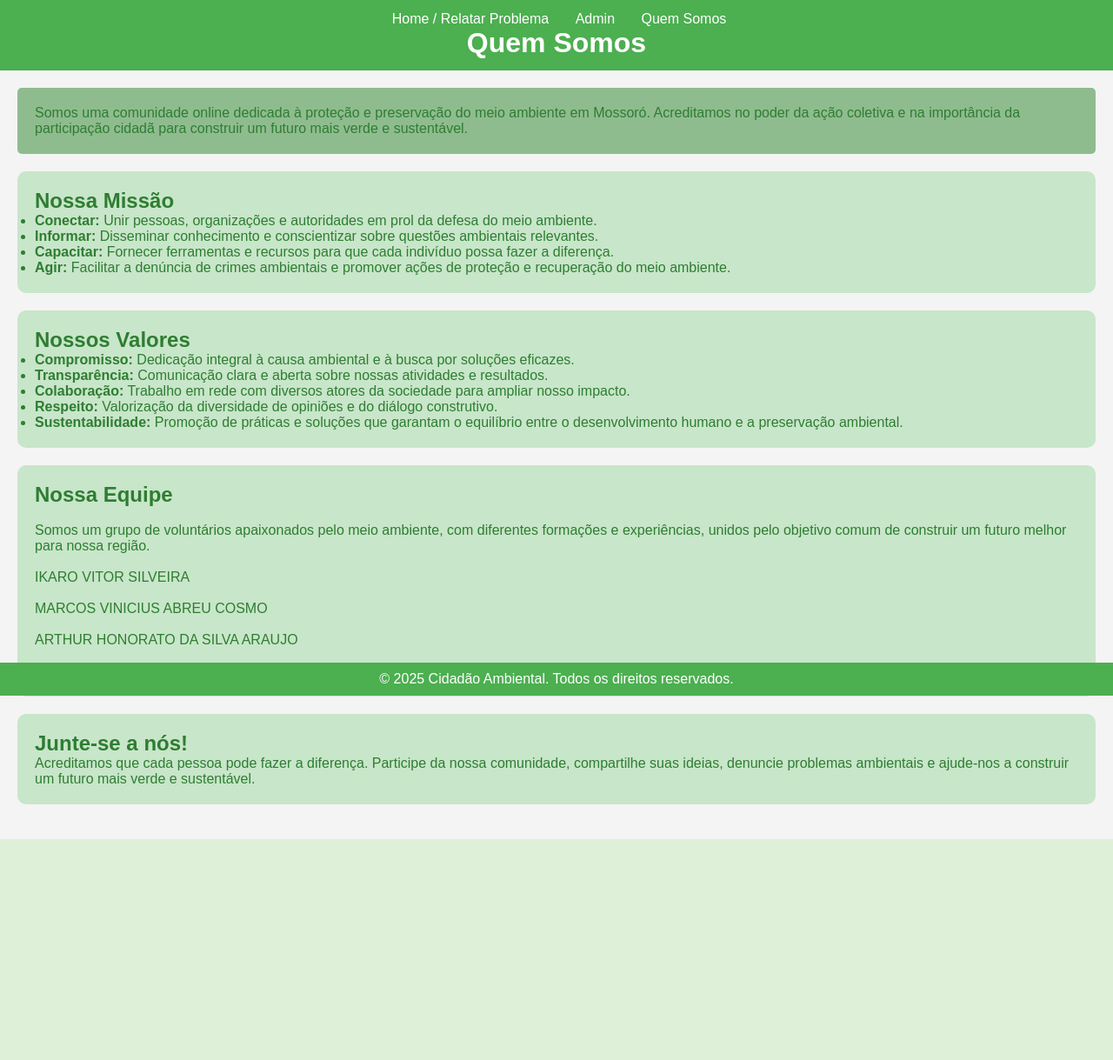
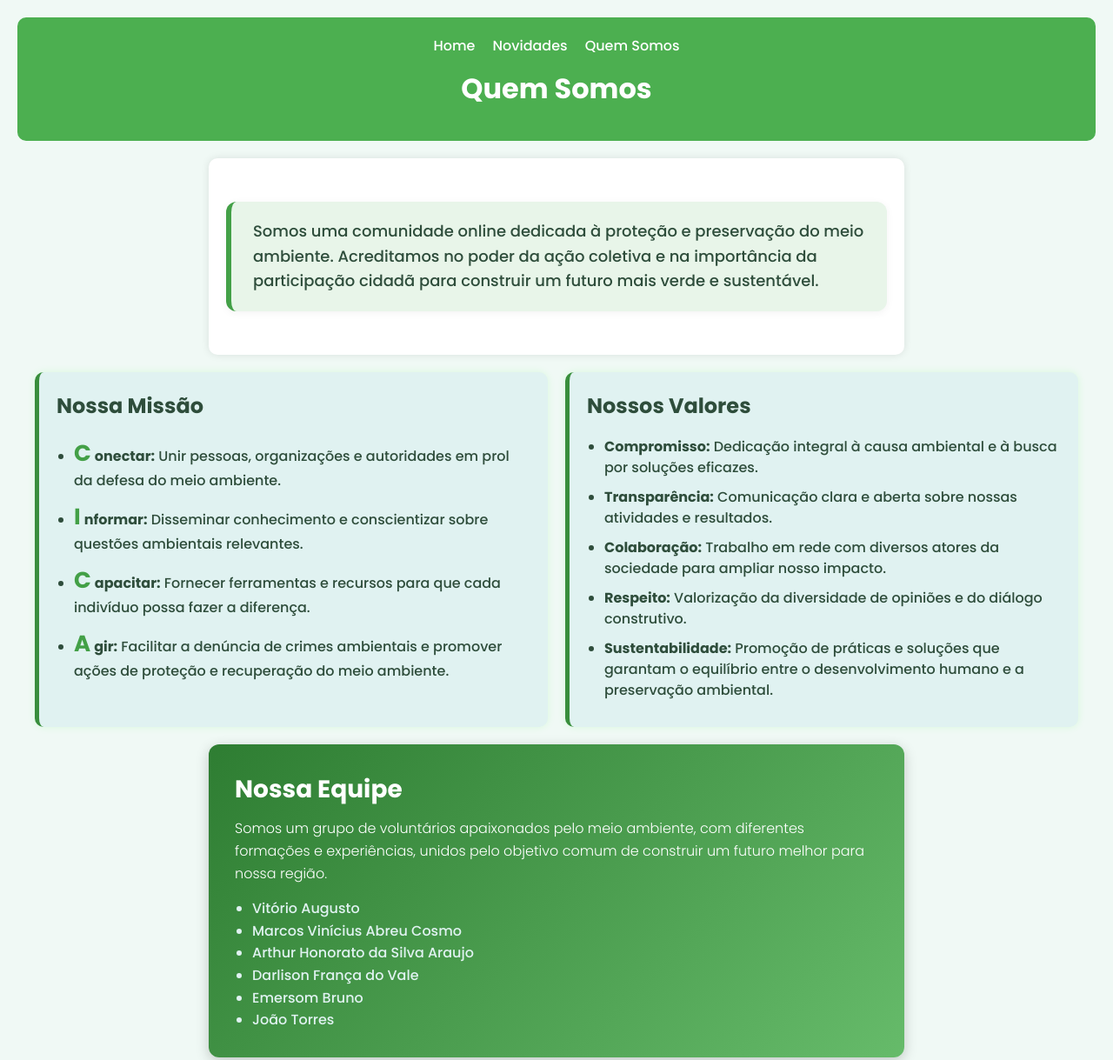
Before and after one commit to Emerson308/CidadaoAmbiental_frontendInicial, a plain HTML site: page quemsomos.html in a window 1280 px wide. Shown: the top 1219 px of the page at 87% size. Before the commit the page ends 965 px from the top, so only its background shows below. Drawn offline with Linux system fonts and the light colour scheme.

Commit message:
Fiz estilização e aprimoramento da Home/quem somos

```diff
--- a/quemsomos.html
+++ b/quemsomos.html
@@ -5,34 +5,41 @@
     <meta name="viewport" content="width=device-width, initial-scale=1.0">
     <title>Cidadão Ambiental - Quem Somos</title>
     <link rel="stylesheet" href="styles/quemsomos.css">
-
+    <link href="https://fonts.googleapis.com/css2?family=Poppins:wght@300;500;700&display=swap" rel="stylesheet">
 </head>
 <body>
     <header>
         <nav>
             <ul>
-                <li><a href="index.html">Home / Relatar Problema</a></li>
-                <li><a href="#admin" id="adminLink">Admin</a></li>
-                <li><a href="quemsomos.html.">Quem Somos</a></li>
+                <li><a href="index.html">Home</a></li>
+                <li><a href="#admin" id="adminLink">Novidades</a></li>
+                <li><a href="quemsomos.html">Quem Somos</a></li>
             </ul>
         </nav>
         <h1>Quem Somos</h1>
     </header>
     <main>
         <section class="about">
-            <p>Somos uma comunidade online dedicada à proteção e preservação do meio ambiente em Mossoró.
-                Acreditamos no poder da ação coletiva e na importância da participação cidadã para construir um futuro mais verde e sustentável.</p>
+                <div class="intro">
+                    <p>
+                        Somos uma comunidade online dedicada à proteção e preservação do meio ambiente.
+                        Acreditamos no poder da ação coletiva e na importância da participação cidadã para construir um futuro mais verde e sustentável.
+                    </p>
+                </div>
             </section>
-        <section class="mission">
+
+        <section class="info-cards">
+            <div class="card mission">
                 <h2>Nossa Missão</h2>
                 <ul>
-                <li><strong>Conectar:</strong> Unir pessoas, organizações e autoridades em prol da defesa do meio ambiente.</li>
-                <li><strong>Informar:</strong> Disseminar conhecimento e conscientizar sobre questões ambientais relevantes.</li>
-                <li><strong>Capacitar:</strong> Fornecer ferramentas e recursos para que cada indivíduo possa fazer a diferença.</li>
-                <li><strong>Agir:</strong> Facilitar a denúncia de crimes ambientais e promover ações de proteção e recuperação do meio ambiente.</li>
+                    <li><strong><span class="initial">C</span>onectar:</strong> Unir pessoas, organizações e autoridades em prol da defesa do meio ambiente.</li>
+                    <li><strong><span class="initial">I</span>nformar:</strong> Disseminar conhecimento e conscientizar sobre questões ambientais relevantes.</li>
+                    <li><strong><span class="initial">C</span>apacitar:</strong> Fornecer ferramentas e recursos para que cada indivíduo possa fazer a diferença.</li>
+                    <li><strong><span class="initial">A</span>gir:</strong> Facilitar a denúncia de crimes ambientais e promover ações de proteção e recuperação do meio ambiente.</li>
                 </ul>
-        </section>
-        <section class="values">
+            </div>
+
+            <div class="card values">
                 <h2>Nossos Valores</h2>
                 <ul>
                     <li><strong>Compromisso:</strong> Dedicação integral à causa ambiental e à busca por soluções eficazes.</li>
@@ -41,23 +48,29 @@
                     <li><strong>Respeito:</strong> Valorização da diversidade de opiniões e do diálogo construtivo.</li>
                     <li><strong>Sustentabilidade:</strong> Promoção de práticas e soluções que garantam o equilíbrio entre o desenvolvimento humano e a preservação ambiental.</li>
                 </ul>
+            </div>
         </section>
+
         <section class="team">
             <h2>Nossa Equipe</h2>
-            <p><br>Somos um grupo de voluntários apaixonados pelo meio ambiente, com diferentes formações e experiências,
-                unidos pelo objetivo comum de construir um futuro melhor para nossa região.<br>
-                <br>IKARO VITOR SILVEIRA<br>
-                <br>MARCOS VINICIUS ABREU COSMO<br>
-                <br>ARTHUR HONORATO DA SILVA ARAUJO<br>
-                <br>DARLISON FRANÇA DO VALE<br>
-            </p>
+            <p>Somos um grupo de voluntários apaixonados pelo meio ambiente, com diferentes formações e experiências, unidos pelo objetivo comum de construir um futuro melhor para nossa região.</p>
+            <ul>
+                <li>Vitório Augusto</li>
+                <li>Marcos Vinícius Abreu Cosmo</li>
+                <li>Arthur Honorato da Silva Araujo</li>
+                <li>Darlison França do Vale</li>
+                <li>Emersom Bruno</li>
+                <li>João Torres</li>
+            </ul>
         </section>
-        <section class="join">
+
+        <section class="card join">
             <h2>Junte-se a nós!</h2>
-            <p>Acreditamos que cada pessoa pode fazer a diferença. Participe da nossa comunidade, compartilhe suas ideias,
-                denuncie problemas ambientais e ajude-nos a construir um futuro mais verde e sustentável.</p>
+            <p>Acreditamos que cada pessoa pode fazer a diferença. Participe da nossa comunidade, compartilhe suas ideias, denuncie problemas ambientais e ajude-nos a construir um futuro mais verde e sustentável.</p>
         </section>
+
     </main>
+
     <footer>
         <p>&copy; 2025 Cidadão Ambiental. Todos os direitos reservados.</p>
     </footer>
--- a/styles/index.css
+++ b/styles/index.css
@@ -5,12 +5,12 @@
 }
 
 body {
-    font-family: Arial, sans-serif;
+    font-family: 'Poppins', sans-serif;  /* Fonte Poppins */
     background-color: #DFF0D8; /* Verde claro suave */
     color: #2E7D32; /* Verde escuro para melhor contraste */
 }
 
-a{
+a {
     text-decoration: none;
     color: lightgray;
 }
@@ -18,21 +18,16 @@ a{
 header {
     background-color: #4CAF50;
     color: white;
-    /* padding: 1%; */
     text-align: center;
     display: flex;
-    /* height: 100px; */
-    /* flex-wrap: wrap; */
-    /* justify-content: space-between; */
     align-items: center;
 }
 
 header * {
-    /* border: 1px solid red; */
+    /* Sem alterações */
 }
 
-.logo{
-    /* width: 22%; */
+.logo {
     height: 100px;
 }
 
@@ -41,11 +36,10 @@ header * {
     margin: 0 auto;
     width: 100%;
     height: 100%;
-    /* max-height: 200px;  */
     object-fit: contain;
 }
 
-.navbar{
+.navbar {
     display: flex;
     height: 100%;
     justify-content: center;
@@ -55,161 +49,133 @@ header * {
 
 nav ul {
     list-style: none;
-    /* display: flex; */
-    /* height: 100%; */
 }
 
 nav ul li {
     margin: 0 1rem;
     display: inline;
     margin-right: 10px;
-
 }
 
 nav ul li a {
     color: white;
     text-decoration: none;
     color: white;
-
 }
 
-.btnsLogins{
+.btnsLogins {
     width: 400px;
     display: flex;
     height: 50px;
     justify-content: space-evenly;
 }
 
-.btnsLogins button{
+.btnsLogins button {
     border: none;
     display: flex;
     justify-content: space-around;
     align-items: center;
-    /* justify-content: center; */
     gap: 10px;
     padding: 0 20px;
     padding-left: 25px;
-    /* justify-content: flex-end; */
-    /* width: 45%; */
     border-radius: 25px;
     border: 2px solid black;
     font-size: 16px;
     cursor: pointer;
 }
 
-.btnsLogins button:hover{
+.btnsLogins button:hover {
     background-color: black;
     color: white;
 }
 
-
-
+/* =============================== */
+/* MAIN & SEÇÕES                 */
+/* =============================== */
 main {
-    padding: 2rem;
-    background-color: #f4f4f4; /* Cor de fundo do conteúdo principal */
     padding: 20px;
+    background-color: #f4f4f4;
 }
 
 section {
-    margin-bottom: 2rem;
+    margin-bottom: 20px;
     background-color: #C8E6C9; /* Verde suave para seções */
     padding: 20px;
     border-radius: 25px;
-    margin-bottom: 20px;
 }
 
 .about-img {
-  max-width: 100%; /* Garante que a imagem não ultrapasse a largura do contêiner */
-  height: auto; /* Mantém a proporção da imagem */
-  object-fit: contain; /* Ajusta a imagem para caber no contêiner sem cortes */
-  border-radius: 25px; /* Opcional: adiciona cantos arredondados */
+    max-width: 100%;
+    height: auto;
+    object-fit: contain;
+    border-radius: 25px;
 }
 
+/* Caso haja uma seção com id "about" na Home */
 #about {
     background-color: #8FBC8F;
     padding: 20px;
     border-radius: 25px;
 }
 
-.about {
-    background-color: #8FBC8F; /* Verde claro */
-    padding: 20px;
-    border-radius: 5px;
-}
-
-
-
+/* =============================== */
+/* FOOTER                          */
+/* =============================== */
 footer {
     background-color: #4CAF50;
     color: white;
     text-align: center;
     padding-top: 20px;
-    /* padding: 20px 0; */
-    /* height: 250px; */
     min-height: 25dvh;
-    /* position: fixed; */
     width: 100%;
     bottom: 0;
 }
 
-footer *{
-    /* border: 1px solid blue; */
+footer * {
+    /* Sem alterações */
 }
 
-.rodape{
+.rodape {
     display: flex;
     flex-wrap: wrap;
-    /* gap: 35px; */
-    /* text-align: left; */
-    /* justify-content: center; */
-    /* align-items: center; */
 }
 
-.linksUteis{
+.linksUteis {
     flex: 1;
     display: flex;
     flex-direction: column;
-    /* padding-left: 40%; */
 }
 
-.linksUteis .linksOrganizados{
+.linksUteis .linksOrganizados {
     display: flex;
-    /* flex-direction: column; */
     gap: 15px;
-    /* flex-wrap: wrap; */
     align-items: center;
     text-align: left;
     margin: auto;
 }
 
-.linksUteis .linksOrganizados p{
-    /* display: flex; */
+.linksUteis .linksOrganizados p {
     border-right: 2px solid white;
     padding-right: 6px;
-    /* padding: 4px 0; */
 }
 
-.linksUteis .linksOrganizados a:hover{
-    /* font-size: 1.01rem; */
-    text-decoration:underline;
+.linksUteis .linksOrganizados a:hover {
+    text-decoration: underline;
 }
 
-.redesSociais{
+.redesSociais {
     flex: 1;
     display: flex;
-    /* justify-content: flex-start; */
-    /* align-items: flex-start; */
 }
 
-.redesSociais .redesSociaisOrganizadas{
+.redesSociais .redesSociaisOrganizadas {
     display: flex;
     flex-direction: row;
     margin: 0 auto;
     gap: 15px;
-    /* width: auto; */
 }
 
-.redeSocialCircle{
+.redeSocialCircle {
     display: flex;
     align-items: center;
     justify-content: center;
@@ -219,17 +185,16 @@ footer *{
     background-color: #404040;
 }
 
-.redeSocialCircle:hover{
+.redeSocialCircle:hover {
     background-color: white;
     color: #404040;
 }
 
-.maisInformacoes{
+.maisInformacoes {
     flex: 100%;
     display: flex;
     flex-wrap: wrap;
     flex-direction: column;
-    /* height: 140px; */
     justify-content: flex-end;
     gap: 20px;
     padding: 20px 0;
@@ -237,44 +202,34 @@ footer *{
     background-color: #2E7D32;
 }
 
-.emailContato{
-    /* flex: 100%; */
+.emailContato {
+    /* Sem alterações */
 }
 
-.copyright{
-    /* flex: 100%; */
+.copyright {
+    /* Sem alterações */
 }
 
-
-
-
+/* =============================== */
+/* RESPONSIVIDADE                */
+/* =============================== */
 @media (max-width: 768px) {
-    /* nav ul li {
-        display: block;
-        margin-bottom: 10px;
-    } */
     form {
         width: 100%;
     }
-    header{
+    header {
         flex-direction: column;
         gap: 25px;
         padding: 25px 0;
     }
-    header .navbar{
+    header .navbar {
         display: none;
     }
-
-    .linksUteis .linksOrganizados p{
-        /* display: flex; */
-        /* border-right: 2px solid white; */
-        /* padding-right: 6px; */
+    .linksUteis .linksOrganizados p {
         border: none;
-        padding: none;
-        /* padding: 4px 0; */
+        padding: 0;
     }
-    .linksUteis .linksOrganizados{
-        /* display: flex; */
+    .linksUteis .linksOrganizados {
         flex-direction: column;
         gap: 0;
     }
--- a/styles/quemsomos.css
+++ b/styles/quemsomos.css
@@ -1,77 +1,160 @@
 * {
-    box-sizing: border-box;
     margin: 0;
     padding: 0;
+    box-sizing: border-box;
+    font-family: 'Poppins', sans-serif;
 }
 
 body {
-    font-family: Arial, sans-serif;
-    background-color: #DFF0D8; /* Verde claro suave */
-    color: #2E7D32; /* Verde escuro para melhor contraste */
+    background-color: #f0f9f5;
+    color: #2e4d3b;
+    line-height: 1.6;
+    padding: 20px;
+}
+.intro {
+    background-color: #e8f5e9;
+    border-left: 6px solid #43a047;
+    border-radius: 12px;
+    padding: 20px 25px;
+    margin: 30px auto;
+    max-width: 850px;
+    box-shadow: 0 2px 10px rgba(0, 0, 0, 0.05);
+    font-size: 18px;
+
+    line-height: 1.6;
 }
 
 header {
-    background-color: #4CAF50;
+    background-color: #4caf50;
     color: white;
-    padding: 1%;
+    padding: 20px;
     text-align: center;
-}
-
-nav ul {
-    list-style: none;
-    padding: 0;
-}
-
-nav ul li {
-    margin: 0 1rem;
-    display: inline;
-    margin-right: 10px;
-
-}
-
-nav ul li a {
-    color: white;
-    text-decoration: none;
-    color: white;
-
-}
-
-main {
-    padding: 2rem;
-    background-color: #f4f4f4; /* Cor de fundo do conteúdo principal */
-    padding: 20px;
-}
-
-section {
-    margin-bottom: 2rem;
-    background-color: #C8E6C9; /* Verde suave para seções */
-    padding: 20px;
     border-radius: 10px;
     margin-bottom: 20px;
 }
 
-footer {
-    background-color: #4CAF50;
-    color: white;
-    text-align: center;
-    padding: 10px 0;
-    position: fixed;
-    width: 100%;
-    bottom: 0;
+nav ul {
+    display: flex;
+    justify-content: center;
+    gap: 20px;
+    list-style: none;
+    margin-bottom: 10px;
 }
 
-.about {
-    background-color: #8FBC8F; /* Verde claro */
-    padding: 20px;
-    border-radius: 5px;
+nav a {
+    color: white;
+    text-decoration: none;
+    font-weight: 500;
 }
 
-@media (max-width: 768px) {
-    nav ul li {
-        display: block;
-        margin-bottom: 10px;
-    }
-    form {
-        width: 100%;
-    }
+h1, h2 {
+    margin-bottom: 15px;
 }
+
+.about, .join {
+    background-color: white;
+    padding: 20px;
+    margin: 20px auto;
+    max-width: 800px;
+    border-radius: 10px;
+    box-shadow: 0 0 10px rgba(0, 0, 0, 0.1);
+}
+
+.info-cards {
+    display: flex;
+    flex-wrap: wrap;
+    justify-content: center;
+    gap: 20px;
+    margin: 20px auto;
+    max-width: 1200px;
+}
+
+.initial {
+    font-size: 26px;
+    font-weight: 700;
+    color: #43a047; /* Verde escuro marcante */
+    margin-right: 4px;
+}
+
+.card.mission {
+    border-left: 5px solid #388e3c;
+    background: #e0f2f1;
+
+}
+
+.card.values {
+    border-left: 5px solid #388e3c;
+    background: #e0f2f1;
+}
+
+.card.mission ul li, .card.values ul li {
+    margin-bottom: 10px;
+    line-height: 1.5;
+}
+
+.card {
+    background-color: white;
+    padding: 20px;
+    flex: 1 1 400px;
+    border-radius: 10px;
+    box-shadow: 0 0 10px rgba(21, 255, 0, 0.1);
+}
+
+.card ul {
+    padding-left: 20px;
+}
+
+.team {
+    background: linear-gradient(135deg, #2e7d32, #66bb6a); /* verde escuro para verde médio */
+    color: #ffffff;
+    padding: 30px;
+    margin: 20px auto;
+    max-width: 800px;
+    border-radius: 12px;
+    box-shadow: 0 4px 15px rgba(0, 0, 0, 0.2);
+    transition: transform 0.3s ease;
+}
+
+.team:hover {
+    transform: scale(1.02);
+}
+
+.team ul {
+    margin-top: 15px;
+    padding-left: 25px;
+    list-style: circle;
+    color: #e0f2f1; /* tom mais claro pros nomes */
+}
+
+.team h2 {
+    color: #fff;
+    font-size: 28px;
+    margin-bottom: 10px;
+}
+
+.team p {
+    margin-bottom: 15px;
+    font-weight: 300;
+}
+
+
+.team ul {
+    margin-top: 10px;
+    padding-left: 20px;
+    list-style: disc;
+}
+.card.join {
+    border-left: 5px solid #388e3c; /* mesma cor da seção Valores */
+    background: #e0f2f1;            /* mesmo fundo */
+    padding: 20px;
+    margin: 20px auto;
+    max-width: 800px;
+    border-radius: 10px;
+    box-shadow: 0 0 10px rgba(0, 0, 0, 0.1);
+}
+
+footer {
+    text-align: center;
+    margin-top: 40px;
+    color: #666;
+}
```
Lines whose indentation alone changed are shown as unchanged.
